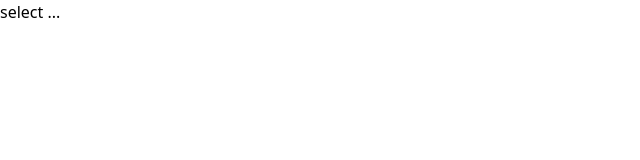
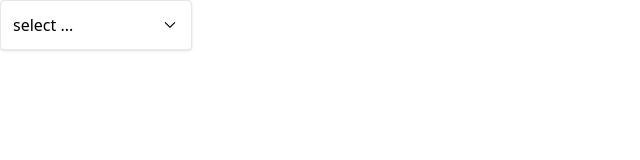
Before and after one commit to Masterh0/React-exercise-components, a React (Create React App) app: page / in a window 1280 px wide. Shown: the top 160 px of the page, without its empty margins (0-640 px from the left). Built offline with nearby package versions, Linux system fonts and the light colour scheme.

Commit message:
add styling to dropdown comp

```diff
--- a/src/components/Dropdown.js
+++ b/src/components/Dropdown.js
@@ -1,4 +1,5 @@
 import { useState } from "react"
+import { GoChevronDown } from 'react-icons/go';
 function Dropdown({options ,onChange ,value}){
     const [isOpen , setIsOpen] = useState(false)
     const handleSubmit=()=>{
@@ -9,13 +10,19 @@ function Dropdown({options ,onChange ,value}){
         onChange(option)
     }
     const renderedOptions = options.map((option)=>{
-        return <div onClick={()=> handleOptionClick(option)} key={option.value}>
+        return <div className="hover:bg-sky-100 rounded cursor-pointer p-1"
+                 onClick={()=> handleOptionClick(option)} key={option.value}>
             {option.label}
         </div>
     })
 
-    return <div onClick={handleSubmit}>{value?.label || "select ..."}
-        {isOpen && <div>{renderedOptions}</div>}
+    return <div className="w-48 relative" onClick={handleSubmit}>
+        <div className="flex justify-between items-center cursor-pointer border rounded p-3 shadow bg-white w-full">
+        {value?.label || "select ..."}
+        <GoChevronDown className="text-lg" />
+        {isOpen && <div className="absolute top-full border rounded p-3 shadow bg-white w-full">{renderedOptions}</div>}
+        </div>
+
     </div>
 }
 export default Dropdown;
```
